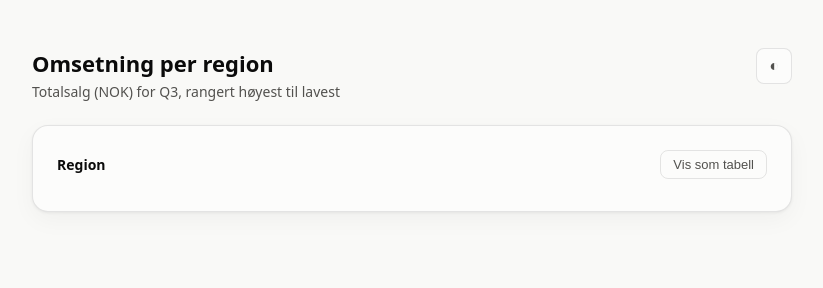
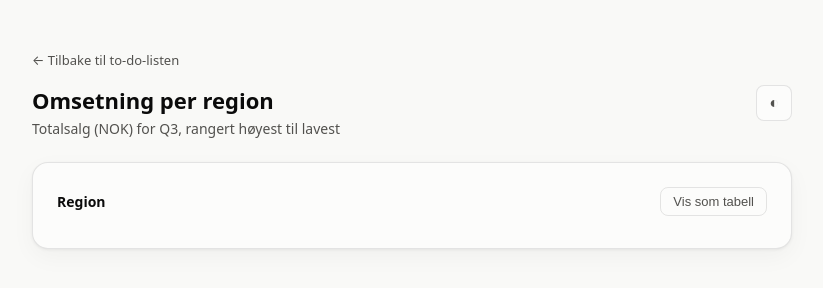
Before and after one commit to stigbergsjo/stig-todo-app, a website: page public/sales-by-region.html in a window 1280 px wide. Shown: the whole page, without its empty margins (228-1051 px from the left). Drawn offline with Linux system fonts and the light colour scheme; no server answers.

Commit message:
Add back link from sales dashboard to the to-do list

```diff
--- a/public/sales-by-region.html
+++ b/public/sales-by-region.html
@@ -191,10 +191,21 @@
     margin-top: 4px;
     padding-bottom: 16px;
   }
+  .back-link {
+    display: inline-flex;
+    align-items: center;
+    gap: 6px;
+    font-size: 13px;
+    color: var(--text-secondary);
+    text-decoration: none;
+    margin-bottom: 16px;
+  }
+  .back-link:hover { color: var(--text-primary); }
 </style>
 </head>
 <body>
   <div class="wrap">
+    <a href="/" class="back-link">← Tilbake til to-do-listen</a>
     <div class="top">
       <div>
         <h1>Omsetning per region</h1>
```
